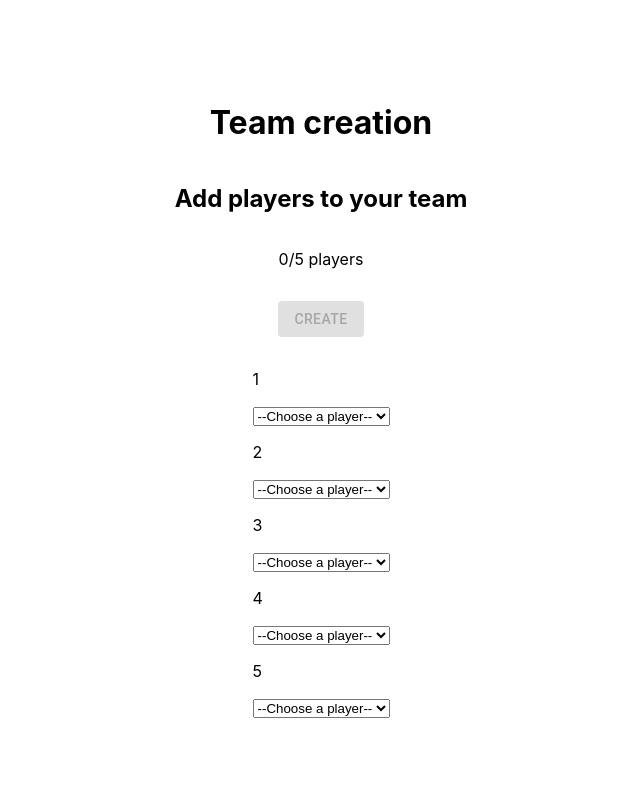
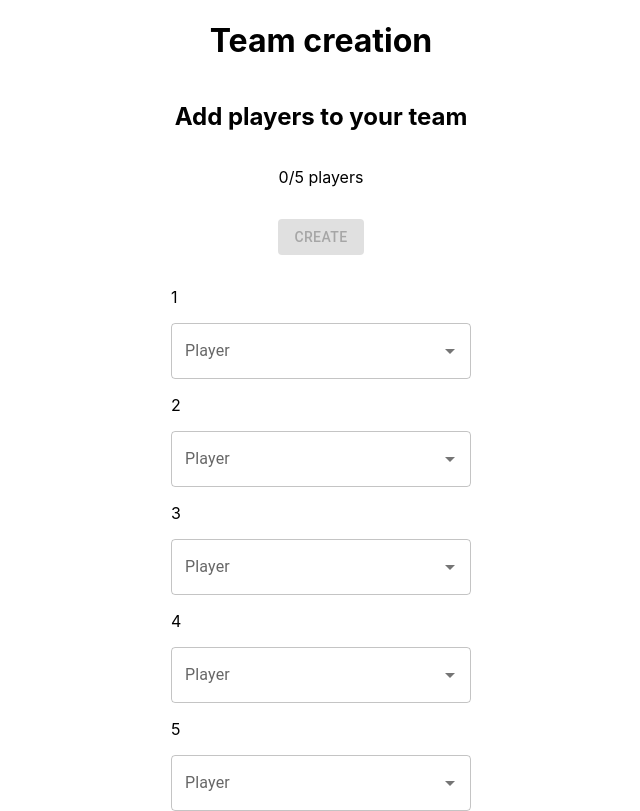
Before and after one commit to romaintailhurat/nbadatawebapp, a Next.js app: page /teams/create in a window 1280 px wide. Shown: the whole page, without its empty margins (319-959 px from the left). Built offline with nearby package versions, Linux system fonts and the light colour scheme.

Commit message:
Team creation autocomplete

```diff
--- a/pages/teams/create/index.jsx
+++ b/pages/teams/create/index.jsx
@@ -1,5 +1,7 @@
 import { useState } from 'react';
 import Button from '@mui/material/Button';
+import TextField from '@mui/material/TextField';
+import Autocomplete from '@mui/material/Autocomplete';
 import styles from '../../../styles/Home.module.css';
 
 const teamSize = 5;
@@ -15,24 +17,23 @@ function checkTeam(team) {
 }
 
 function PlayerAdder({ i, state, setstate, players }) {
-	const handleChange = (event, idx) => {
-		const candidate = players.filter(
-			player => player.player_id === event.target.value
-		);
-		state[idx] = candidate.shift();
+	const handleChange = (event, newValue, idx) => {
+		state[idx] = newValue
 		setstate([...state]);
 	};
 	return (
 		<div>
 			<p>{i + 1}</p>
-			<select onChange={e => handleChange(e, i)}>
-				<option value="">--Choose a player--</option>
-				{players.map(p => (
-					<option key={p.player_id} value={p.player_id}>
-						{p.player_name}
-					</option>
-				))}
-			</select>
+			<Autocomplete
+				disablePortal
+				id="combo-box-demo"
+				options={players}
+				getOptionLabel={option => option.player_name}
+				sx={{ width: 300 }}
+				renderInput={params => <TextField {...params} label="Player" />}
+				onChange={(event, newValue) => handleChange(event, newValue, i)}
+			/>
+
 		</div>
 	);
 }
@@ -51,7 +52,7 @@ function TeamCreation() {
 	const handleClick = event => {
 		fetch('https://httpbin.org/post', { method: 'POST', body: state })
 			.then(resp => resp.json())
-			.then(data => console.log(data));
+			.then(data => console.log(data.data));
 	};
 
 	return (
@@ -73,8 +74,8 @@ function TeamCreation() {
 					</Button>
 				) : (
 					<Button variant="contained" disabled>
-            Create
-          </Button>
+						Create
+					</Button>
 				)}
 			</p>
 			{[...Array(teamSize).keys()].map(i => (
```
